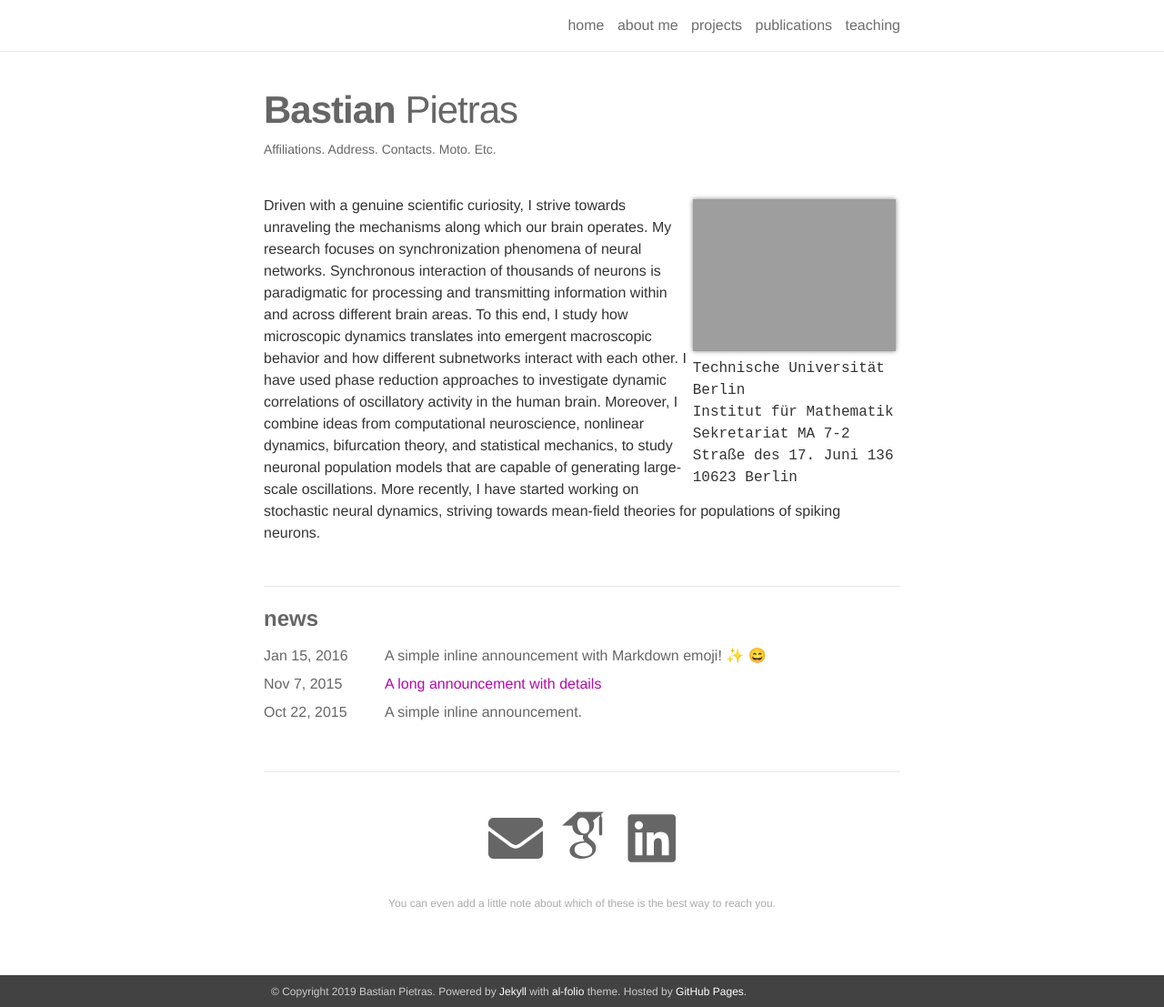
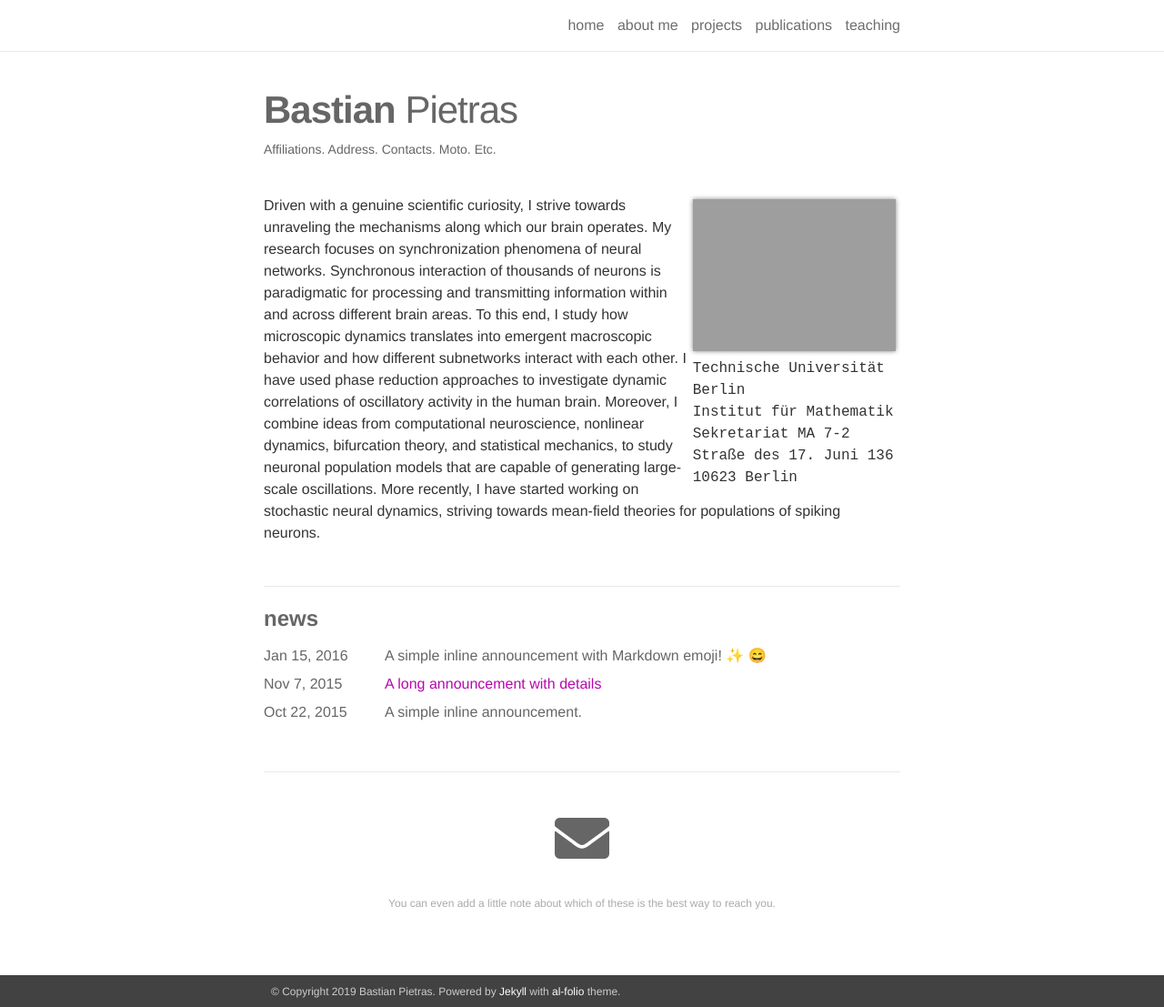
Before and after one commit to BastianPietras/bastianpietras.github.io, a Jekyll site: the page built from _pages/home.md, in a window 1280 px wide and 1107 px high. Shown: the whole window at 91% size. Built offline with Jekyll 4.4.1, drawn with Linux system fonts in a browser that asks for light colours; emoji names are drawn with the system emoji font; some web fonts are replaced; some of the changed lines change nothing that is shown.

Commit message:
Update _config.yml

```diff
--- a/_config.yml
+++ b/_config.yml
@@ -7,7 +7,6 @@
   A simple, whitespace theme for academics. Based on [*folio](https://github.com/bogoli/-folio) design.
 footer_text: >
   Powered by <a href="http://jekyllrb.com/" target="_blank">Jekyll</a> with <a href="https://github.com/alshedivat/al-folio">al-folio</a> theme.
-  Hosted by <a href="https://pages.github.com/" target="_blank">GitHub Pages</a>.
 
 url:  # the base hostname & protocol for your site
 baseurl: # the subpath of your site, e.g. /blog/
@@ -16,14 +15,11 @@
 # -----------------------------------------------------------------------------
 # Social integration
 # -----------------------------------------------------------------------------
-github_username: # your GitHub user name
-twitter_username: # your Twitter handle
-linkedin_username: bastian-pietras # your LinkedIn user name
-scholar_userid: buNOp10AAAAJ # your Google Scholar ID
-orcid_id: # your ORCID ID
-medium_username: # your Medium username
-quora_username: # your Quora username
-researchgate_username: Bastian_Pietras
+social_links:
+  linkedin: bastian-pietras # your LinkedIn user name
+  scholar: buNOp10AAAAJ # your Google Scholar ID
+  orcid_id: # your ORCID ID
+  researchgate: Bastian_Pietras
 
 contact_note: >
   You can even add a little note about which of these is the best way to reach you.
```
